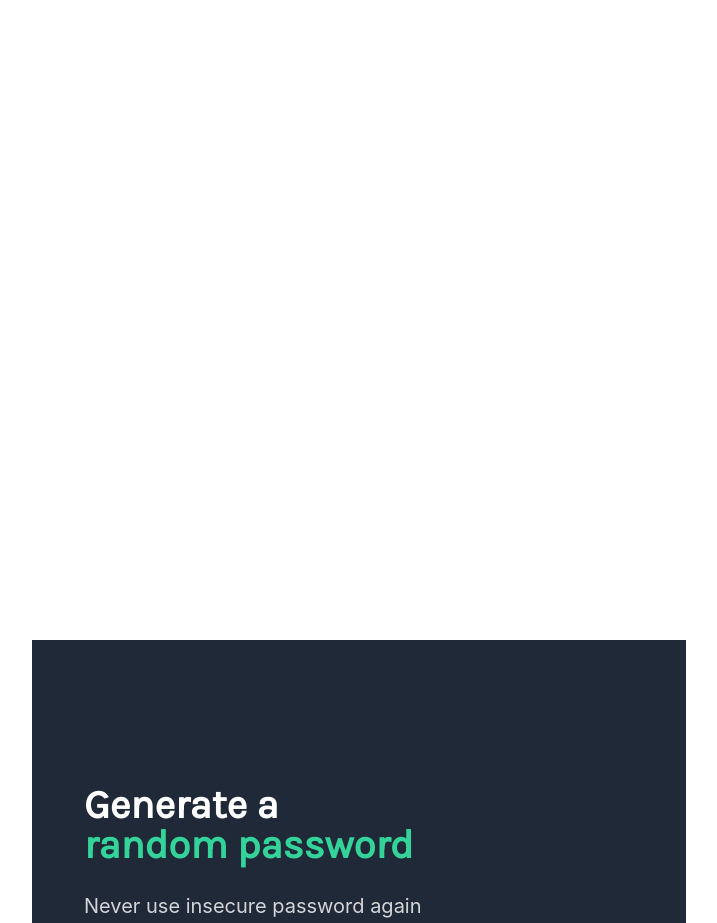
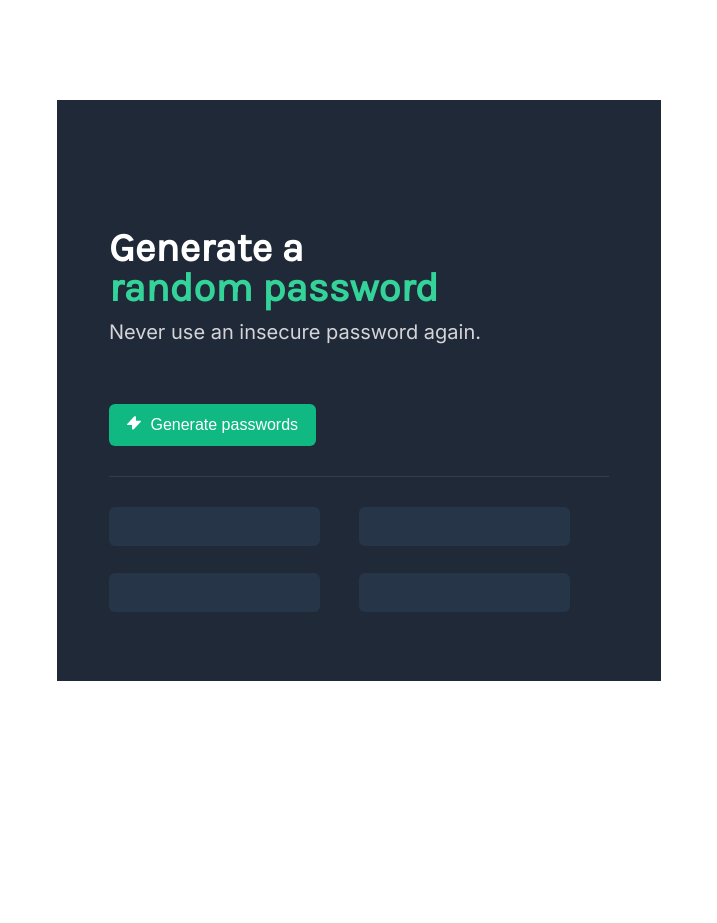
Before and after one commit to DharaneeswaranR/Random-Password-Generator, a plain HTML site: page index.html in a window 1280 px wide. Shown: the top 923 px of the page, without its empty margins (281-998 px from the left). After the commit the page ends 800 px from the top, so only its background shows below. Drawn offline with Linux system fonts and the light colour scheme.

Commit message:
HTML and CSS edits

```diff
--- a/app.js
+++ b/app.js
@@ -0,0 +1,11 @@
+function generatePassword() {
+    let chars = "ABCDEFGHIJKLMNOPQRSTUVWXYZabcdefghijklmnopqrstuvwxyz0123456789!@#$%^&*()_+~\\`|}{[]:;?><,./-="
+    let password = ""
+
+    for (let i = 0; i < 16; i++) {
+        let char = chars[Math.floor(Math.random() * 92)]
+        password += char
+    }
+
+    console.log(password)
+}
--- a/index.html
+++ b/index.html
@@ -12,9 +12,17 @@
             <h1>Generate a <br><span>random password</span></h1>
         </div>
         <div class="supporting-text">
-            <p>Never use insecure password again</p>
+            <p>Never use an insecure password again.</p>
         </div>
-        <div class="separator"></div>
+        <div class="btn-container">
+            <button class="generate-btn" onclick="generatePassword()">
+                <svg width="50" height="49" viewBox="0 0 50 49" fill="none" xmlns="http://www.w3.org/2000/svg">
+                    <path fill-rule="evenodd" clip-rule="evenodd" d="M29.6451 0.123719C31.1318 0.474093 32.1429 1.50489 32.1429 2.67031V16.0209L46.4286 16.0209C47.7603 16.0209 48.9813 16.5749 49.5963 17.4579C50.2113 18.341 50.1181 19.4066 49.3544 20.2223L24.3544 46.9235C23.4605 47.8782 21.8416 48.2892 20.3549 47.9388C18.8682 47.5885 17.8571 46.5577 17.8571 45.3922L17.8571 32.0416H3.57144C2.23974 32.0416 1.01865 31.4877 0.403658 30.6046C-0.211334 29.7215 -0.118068 28.6559 0.64561 27.8403L25.6456 1.1391C26.5395 0.184345 28.1584 -0.226655 29.6451 0.123719Z" fill="white"/>
+                </svg>
+                <span>Generate passwords</span>
+            </button>
+        </div>
+        <hr class="seperator"/>
         <div class="passwords-container">
             <div class="password-container"></div>
             <div class="password-container"></div>
@@ -22,5 +30,6 @@
             <div class="password-container"></div>
         </div>
     </div>
+    <script src="app.js"></script>
 </body>
 </html>
--- a/style.css
+++ b/style.css
@@ -1,25 +1,25 @@
 @import url('https://fonts.googleapis.com/css2?family=Karla&display=swap');
+@import url('https://fonts.googleapis.com/css2?family=Inter&display=swap');
 
 html, body {
+    font-family: 'Inter', sans-serif;;
     margin: 0;
     padding: 0;
-    box-sizing: border-box;
 }
 
 .container {
     padding: 118px 52px 42px;
-    margin: 50% auto;
-    width: 550px;
-    height: 550px;
+    margin: 100px auto;
+    width: 500px;
     background: #1F2937;
 }
 
 .heading h1 {
     font-family: 'Karla', sans-serif;
-    font-style: normal;
     font-size: 40px;
     line-height: 40px;
     font-weight: 800;
+    margin: 10px 0;
     color: #FFFFFF;
 }
 
@@ -28,10 +28,48 @@ html, body {
 }
 
 .supporting-text p {
-    font-family: Inter;
-    font-style: normal;
     font-weight: normal;
     font-size: 20px;
     line-height: 28px;
+    margin: 10px 0;
     color: #D5D4D8;
 }
+
+button {
+    height: 42px;
+    font-weight: 500;
+    font-size: 16px;
+    line-height: 24px;
+    margin-top: 48px;
+    padding: 9px 18px;
+    color: white;
+    background-color: #10B981;
+    border: none;
+    border-radius: 6px;
+}
+
+svg {
+    width: 14px;
+    height: 14px;
+    margin-right: 5px;
+}
+
+.seperator {
+    margin: 30px 0;
+    border-style: none;
+    border-top: 1px solid #2F3E53;;
+}
+
+.passwords-container {
+    text-align: center;
+    display: grid;
+    grid-template-columns: 50% 50%;
+}
+
+.password-container {
+    margin-bottom: 27px;
+    width: 211px;
+    height: 39px;
+    background: #273549;
+    border-radius: 6px;
+}
```
